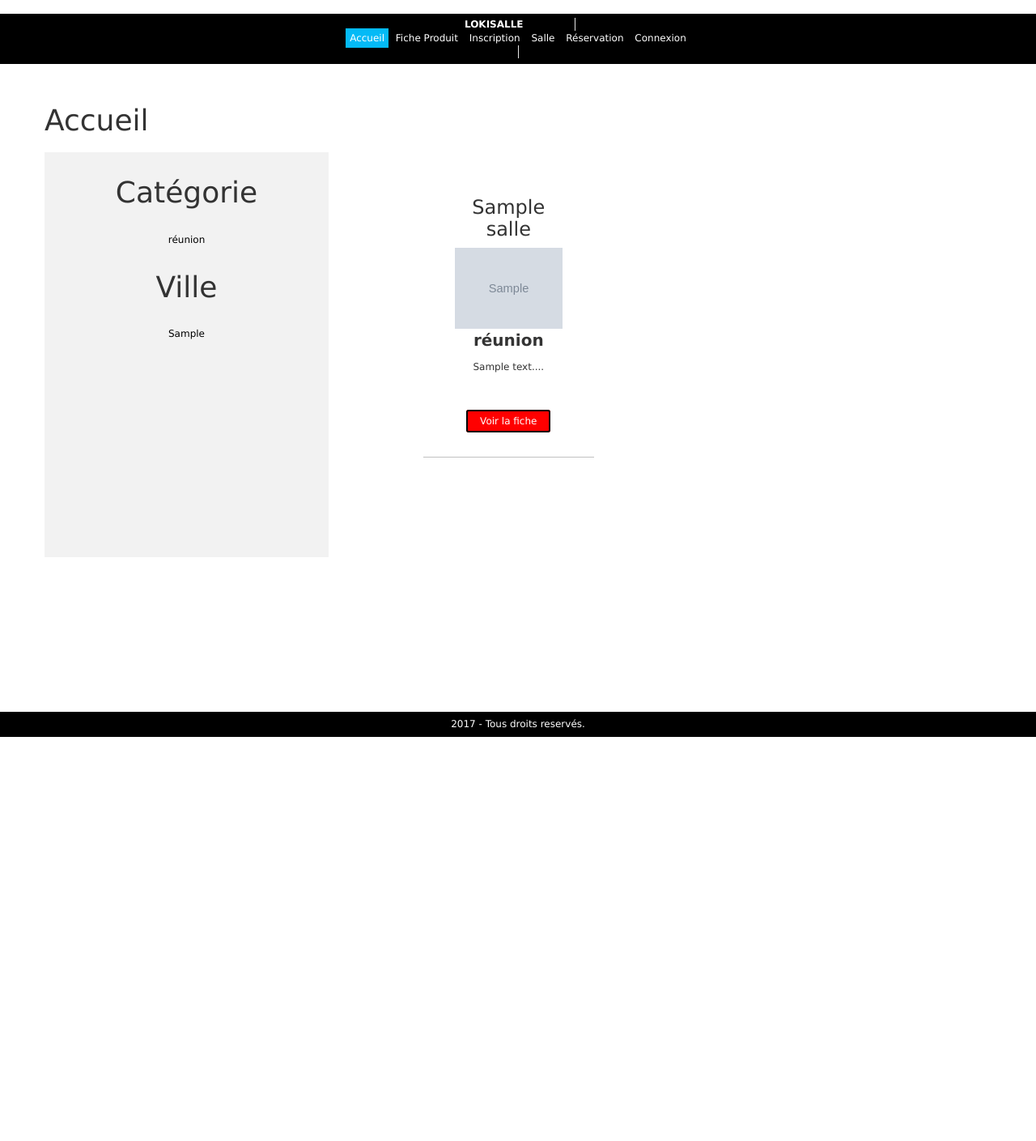
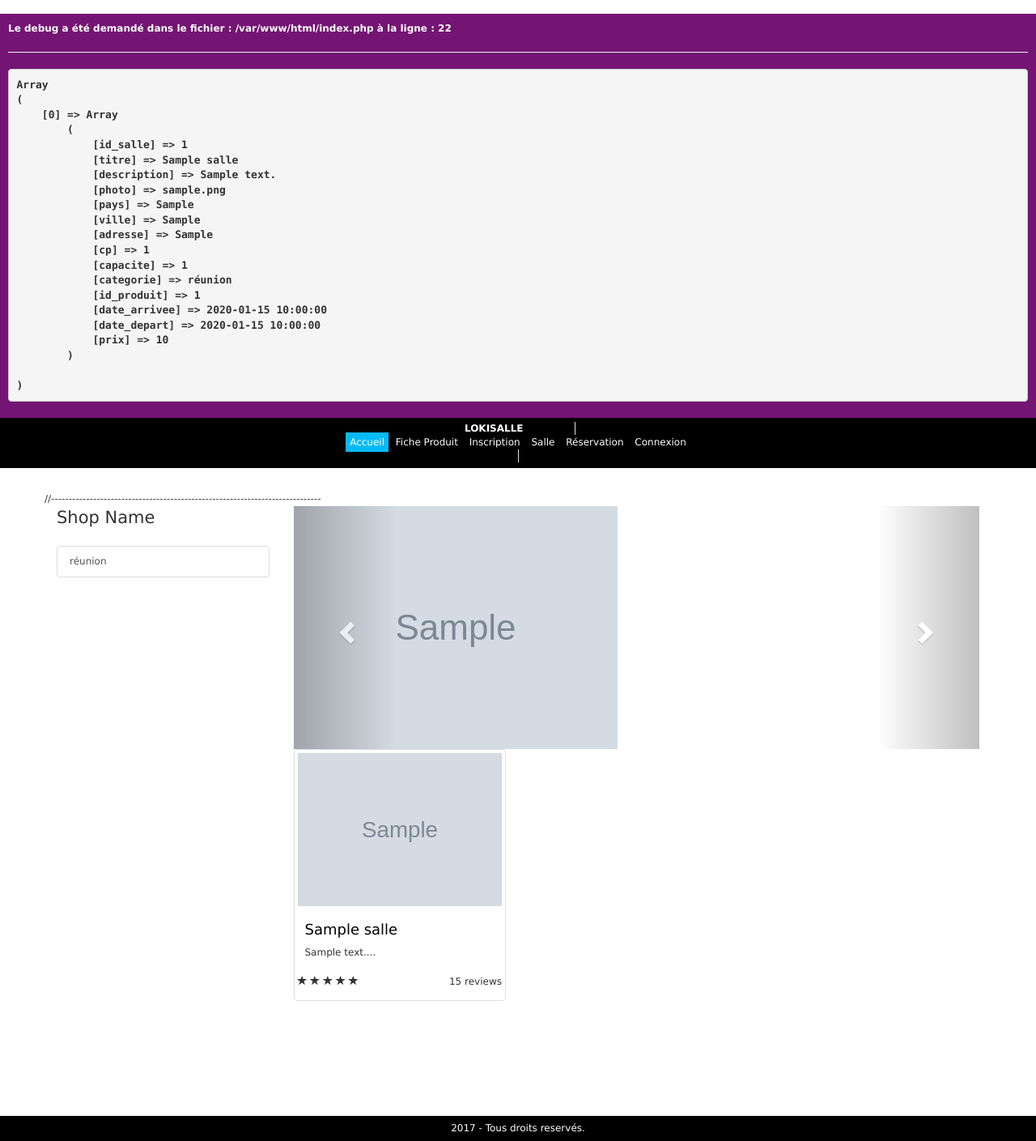
Before and after one commit to Vivus89/lokisalle, a PHP site: page /index.php in a window 1280 px wide. Shown: the whole page at 81% size. Before the commit the page ends 910 px from the top, so only its background shows below. Run offline with PHP 8.4, Linux system fonts and the light colour scheme; tables that the repository leaves empty hold one stand-in row (values such as "Sample post"); grey boxes marked "Sample" are stand-in pictures; data that the repository does not hold is empty.

Commit message:
index
changement index

```diff
--- a/index.php
+++ b/index.php
@@ -12,14 +12,14 @@
 $resultat = $pdo -> query("SELECT DISTINCT ville FROM salle");
 $ville = $resultat -> fetchAll(PDO::FETCH_ASSOC);
 
-//$req = $pdo -> query(
-//"SELECT * FROM salle
-//LEFT JOIN produit
-//ON salle.id_salle = produit.id_salle"
-//);
- //$resultat = $req ;
- // $produits = $resultat -> fetchAll(PDO::FETCH_ASSOC);
-
+$req = $pdo -> query(
+"SELECT * FROM salle
+LEFT JOIN produit
+ON salle.id_salle = produit.id_salle"
+);
+$resultat = $req ;
+ $produits = $resultat -> fetchAll(PDO::FETCH_ASSOC);
+debug($produits);
 // Traitement pour récupérer tous produits par catégorie (ou par default tous les produits du site)
 if(isset($_GET['categorie']) && $_GET['categorie'] != ''){
 	$resultat = $pdo -> prepare("SELECT * FROM salle WHERE categorie = :categorie");
@@ -47,38 +47,99 @@
 require_once('inc/header.inc.php');
 
 ?>
-<h1>Accueil</h1>
-<div class="boutique-gauche">
-	<ul>
-	<h1>Catégorie</h1>
-		<?php foreach($categorie as $valeur) : ?>
-		<li><a href="?categorie=<?= $valeur['categorie'] ?>"><?= $valeur['categorie'] ?></a></li>
-		<!-- href="boutique.php?categorie=nom_de_la_categorie" -->
-		<?php endforeach; ?>
-	</ul>
-	<ul>
-	<h1>Ville</h1>
-		<?php foreach($ville as $valeur) : ?>
-		<li><a href="?ville=<?= $valeur['ville'] ?>"><?= $valeur['ville'] ?></a></li>
-		<!-- href="boutique.php?categorie=nom_de_la_categorie" -->
-		<?php endforeach; ?>
-	</ul>
-</div>
-<div class="boutique-droite">
 
-	<?php foreach($produits as $valeur) : ?>
-	<div class="boutique-produit">
-		<h3><?= $valeur['titre'] ?></h3>
-		<a href="fiche_produit.php?id_produit=<?= $valeur['id_salle'] ?>"><img src="<?= RACINE_SITE ?>photo/<?= $valeur['photo'] ?>" height="100" /></a>
-		<p style="font-weight: bold; font-size:20px;"><?= $valeur['categorie'] ?></p>
-		<p style="height: 40px"><?= substr($valeur['description'], 0, 40) ?>...</p><br/>
-		<a style="padding: 5px 15px; background: red; color: white; text-align: center; border: 2px solid black; border-radius: 3px" href="fiche_produit.php?id_produit=<?= $valeur['id_salle'] ?>">Voir la fiche</a>
-		<!-- fiche_produit.php?id_produit=54 -->
-	</div>
-	<?php endforeach; ?>
 
-</div>
+//-----------------------------------------------------------------------------
 
+  <!-- Page Content -->
+    <div class="container">
+
+        <div class="row">
+
+            <div class="col-md-3">
+                <p class="lead">Shop Name</p>
+                <?php foreach($categorie as $valeur) : ?>
+                <div class="list-group">
+                    <a href="?categorie=<?= $valeur['categorie'] ?>" class="list-group-item"><?= $valeur['categorie'] ?></a>
+
+                </div>
+            </div>
+            <?php endforeach; ?>
+            <div class="col-md-9">
+
+                <div class="row carousel-holder">
+
+                    <div class="col-md-12">
+
+                        <div id="carousel-example-generic" class="carousel slide" data-ride="carousel">
+                            <ol class="carousel-indicators">
+                                <li data-target="#carousel-example-generic" data-slide-to="0" class="active"></li>
+                                <li data-target="#carousel-example-generic" data-slide-to="1"></li>
+                                <li data-target="#carousel-example-generic" data-slide-to="2"></li>
+                            </ol>
+
+                            <div class="carousel-inner">
+                            <?php
+                            $counter = 1;
+								$resultat = $pdo->query('SELECT * FROM salle');
+								while ($salle = $resultat->fetch())
+								{
+									?>
+                                <div class="item <?php if($counter <= 1){echo " active"; } ?>">
+                                    <img class="slide-image" src="<?= RACINE_SITE ?>photo/<?= $salle['photo'] ?>" alt="">
+                                </div>
+                                <?php
+								    $counter++;
+								    }
+
+								?>
+                            </div>
+
+                            <a class="left carousel-control" href="#carousel-example-generic" data-slide="prev">
+                                <span class="glyphicon glyphicon-chevron-left"></span>
+                            </a>
+                            <a class="right carousel-control" href="#carousel-example-generic" data-slide="next">
+                                <span class="glyphicon glyphicon-chevron-right"></span>
+                            </a>
+                        </div>
+
+                    </div>
+
+                </div>
+<?php foreach($produits as $valeur) : ?>
+                <div class="row">
+
+                    <div class="col-sm-4 col-lg-4 col-md-4">
+
+                        <div class="thumbnail">
+                            <img src="<?= RACINE_SITE ?>photo/<?= $valeur['photo'] ?>" alt="">
+                            <div class="caption">
+                                <h4 class="pull-right"><?= $valeur['prix'] ?></h4>
+                                <h4><a href="#"><?= $valeur['titre'] ?></a>
+                                </h4>
+                                <p><?= substr($valeur['description'], 0, 40) ?>...</p>
+                            </div>
+                            <div class="ratings">
+                                <p class="pull-right">15 reviews</p>
+                                <p>
+                                    <span class="glyphicon glyphicon-star"></span>
+                                    <span class="glyphicon glyphicon-star"></span>
+                                    <span class="glyphicon glyphicon-star"></span>
+                                    <span class="glyphicon glyphicon-star"></span>
+                                    <span class="glyphicon glyphicon-star"></span>
+                                </p>
+                            </div>
+                        </div>
+
+                    </div>
+
+                </div>
+                <?php endforeach; ?>
+            </div>
+
+        </div>
+
+    </div>
 
 
 
```
